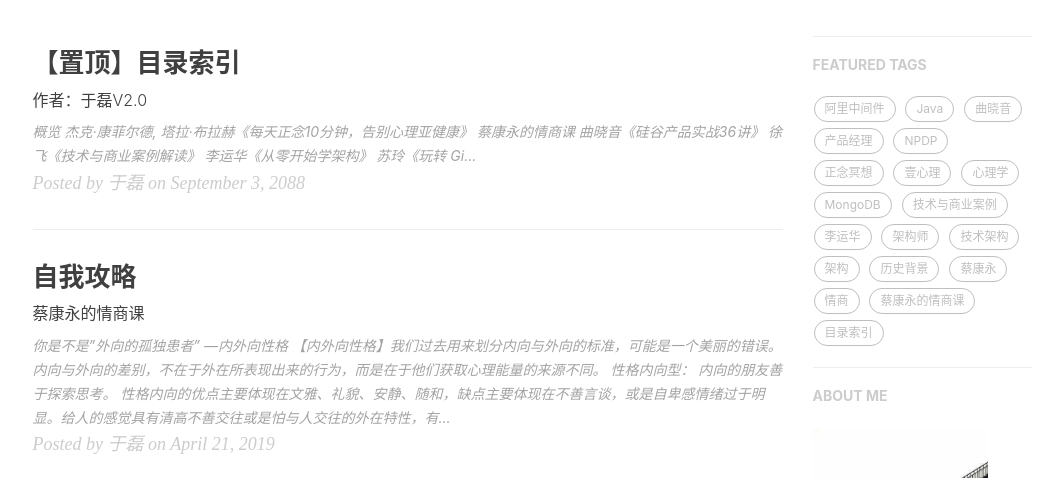
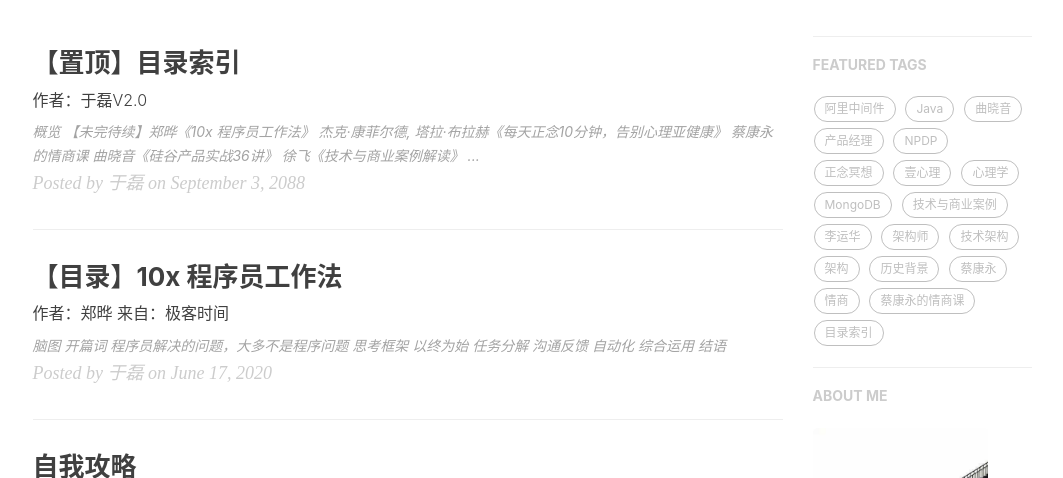
Before and after one commit to yuleizhuai/yuleizhuai.github.io, a Jekyll site: the page built from index.html, in a window 1280 px wide and 900 px high, cut to the strip 422-900 px from the top of the window. Shown: the whole strip, without its empty margins (135-1198 px from the left). Built offline with Jekyll 4.4.1, drawn with Linux system fonts in a browser that asks for light colours; nearby versions of some CDN libraries; the list of posts is cut into pages by our own code; comment, search, counter and statistics services are not loaded; some of the changed text lies outside the part shown.

Commit message:
add 10x 程序员工作法

```diff
--- /dev/null
+++ b/_posts/10_times_programmer_work_method/2020-06-17-index.markdown
@@ -0,0 +1,47 @@
+---
+layout:     post
+title:      "【目录】10x 程序员工作法"
+subtitle:   "作者：郑晔 来自：极客时间"
+date:       2020-06-17 00:00:00
+author:     "于磊"
+header-img: "img/10_times_programmer_work_method/35c3207e975934a6c92443f1ec156f29.jpg"
+catalog: true
+tags:
+    - 10x程序员工作法
+
+
+---
+
+### 脑图
+
+![mindful_directory](/img/10_times_programmer_work_method/index.png)
+
+
+
+### 开篇词
+
+程序员解决的问题，大多不是程序问题
+
+### 思考框架
+
+### 以终为始
+
+### 任务分解
+
+### 沟通反馈
+
+### 自动化
+
+### 综合运用
+
+### 结语
+
+
+
+
+
+
+
+
+
+![mindful_directory](/img/10_times_programmer_work_method/share.png)
--- a/_posts/2018-11-25-index.markdown
+++ b/_posts/2018-11-25-index.markdown
@@ -15,8 +15,9 @@ tags:
 
 ### 概览
 
+| 【未完待续】[郑晔《10x 程序员工作法》](https://yulei.vip/2020/06/17/index/) |
+| ------------------------------------------------------------ |
 | [杰克·康菲尔德, 塔拉·布拉赫《每天正念10分钟，告别心理亚健康》](https://yulei.vip/2018/09/18/mindful/) |
-| ------------------------------------------------------------ |
 | [蔡康永的情商课](https://yulei.vip/2019/02/24/index/)        |
 | [曲晓音《硅谷产品实战36讲》](https://yulei.vip/2018/09/03/silicon-valley-products/) |
 | [徐飞《技术与商业案例解读》](https://yulei.vip/2018/11/26/Technology_and_business/) |
```
Also changed, not shown: img/10_times_programmer_work_method/35c3207e975934a6c92443f1ec156f29.jpg (added), img/10_times_programmer_work_method/index.png (added), 1 other file.
